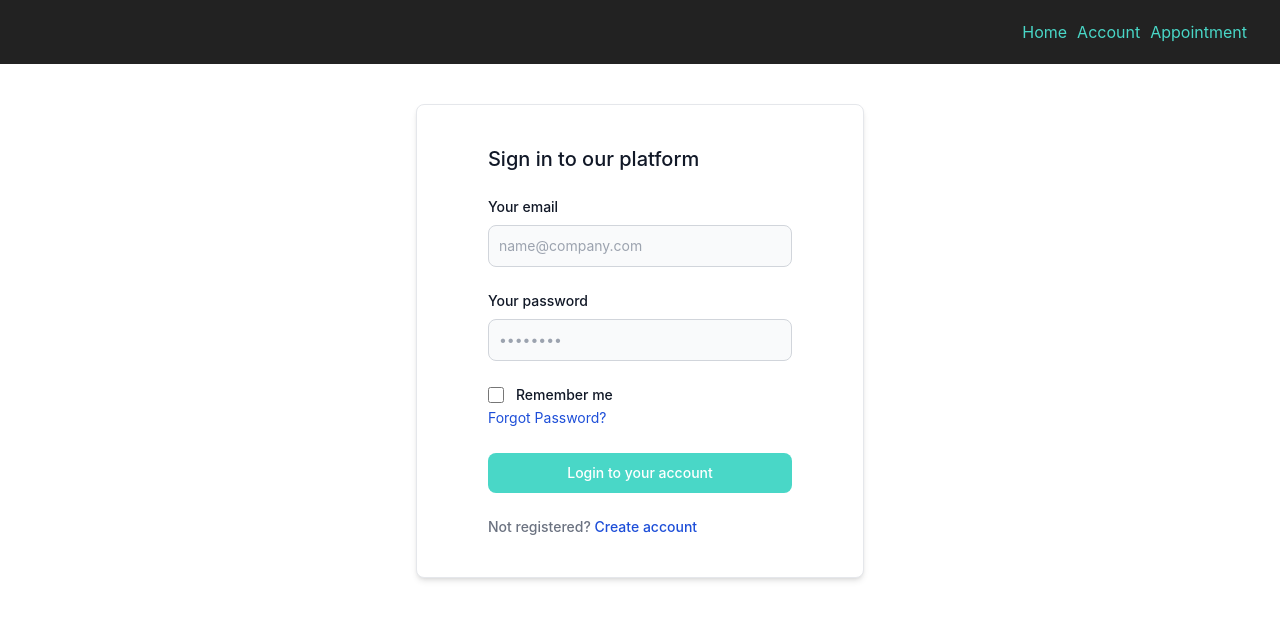
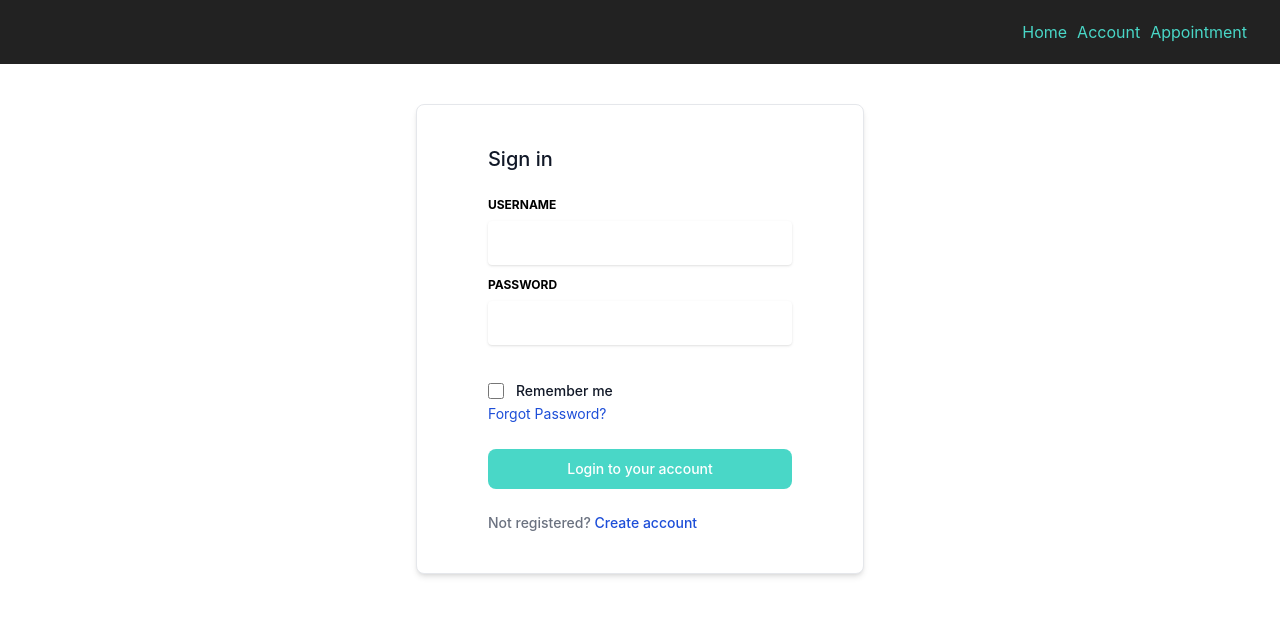
Before and after one commit to alex-bezruchko/scheduling-app, a React (Create React App) app: page /login in a window 1280 px wide. Shown: the top 620 px of the page. Built offline with nearby package versions, Linux system fonts and the light colour scheme.

Commit message:
change login to match account style

```diff
--- a/src/components/pages/Login.js
+++ b/src/components/pages/Login.js
@@ -3,15 +3,27 @@ const Login = () => {
         <div className="max-w-md mx-auto my-10">
             <div className="bg-white shadow-md py-10 border border-gray-200 rounded-lg flex justify-center dark:bg-gray-800 dark:border-gray-700">
                 <form className="space-y-6" action="#">
-                    <h3 className="text-xl font-medium text-gray-900 dark:text-white">Sign in to our platform</h3>
-                    <div>
-                        <label htmlFor="email" className="text-sm font-medium text-gray-900 block mb-2 dark:text-gray-300">Your email</label>
-                        <input type="email" name="email" id="email" className="bg-gray-50 border border-gray-300 text-gray-900 sm:text-sm rounded-lg focus:ring-blue-500 focus:border-blue-500 block w-full p-2.5 dark:bg-gray-600 dark:border-gray-500 dark:placeholder-gray-400 dark:text-white" placeholder="name@company.com" required="" />
+                    <h3 className="text-xl font-medium text-gray-900 dark:text-white">Sign in</h3>
+
+                    <div className="flex flex-col">
+                        <div className="w-full">
+                            <div className="relative w-full mb-3">
+                                <label className="block uppercase text-blueGray-600 text-xs font-bold mb-2" htmlFor="grid-password">
+                                    Username
+                                </label>
+                                <input type="text" className="border-0 px-3 py-3 placeholder-blueGray-300 text-blueGray-600 bg-white rounded text-sm shadow focus:outline-none focus:ring w-full ease-linear transition-all duration-150"></input>
+                            </div>
+                        </div>
+                        <div className="w-full">
+                            <div className="relative w-full mb-3">
+                                <label className="block uppercase text-blueGray-600 text-xs font-bold mb-2" htmlFor="grid-password">
+                                    Password
+                                </label>
+                                <input type="password" className="border-0 px-3 py-3 placeholder-blueGray-300 text-blueGray-600 bg-white rounded text-sm shadow focus:outline-none focus:ring w-full ease-linear transition-all duration-150"></input>
+                            </div>
+                        </div>
                     </div>
-                    <div>
-                        <label htmlFor="password" className="text-sm font-medium text-gray-900 block mb-2 dark:text-gray-300">Your password</label>
-                        <input type="password" name="password" id="password" placeholder="••••••••" className="bg-gray-50 border border-gray-300 text-gray-900 sm:text-sm rounded-lg focus:ring-blue-500 focus:border-blue-500 block w-full p-2.5 dark:bg-gray-600 dark:border-gray-500 dark:placeholder-gray-400 dark:text-white" required="" />
-                    </div>
+
                     <div className="flex items-start">
                         <div className="flex items-start">
                             <div className="flex items-center h-5">
```
